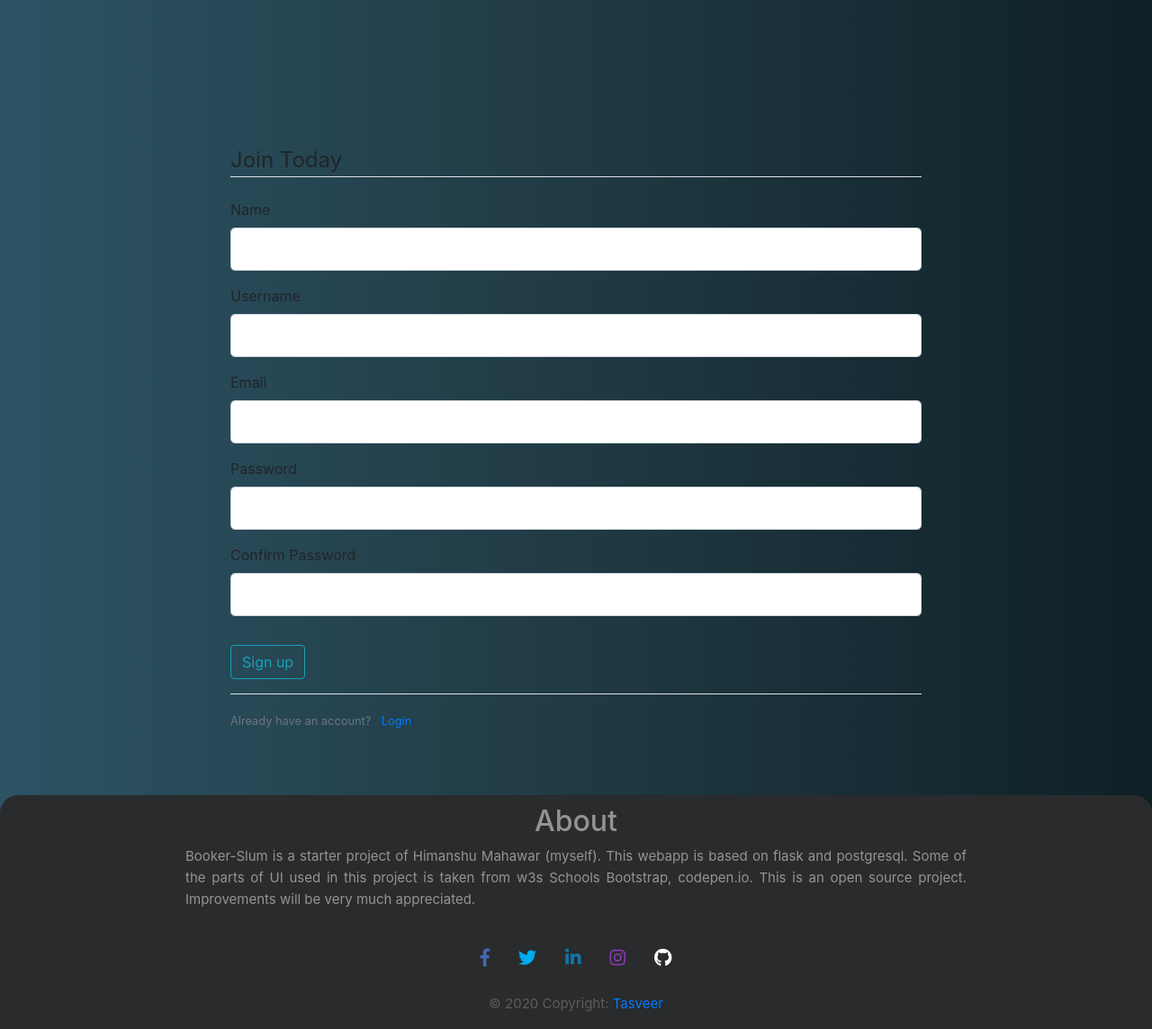
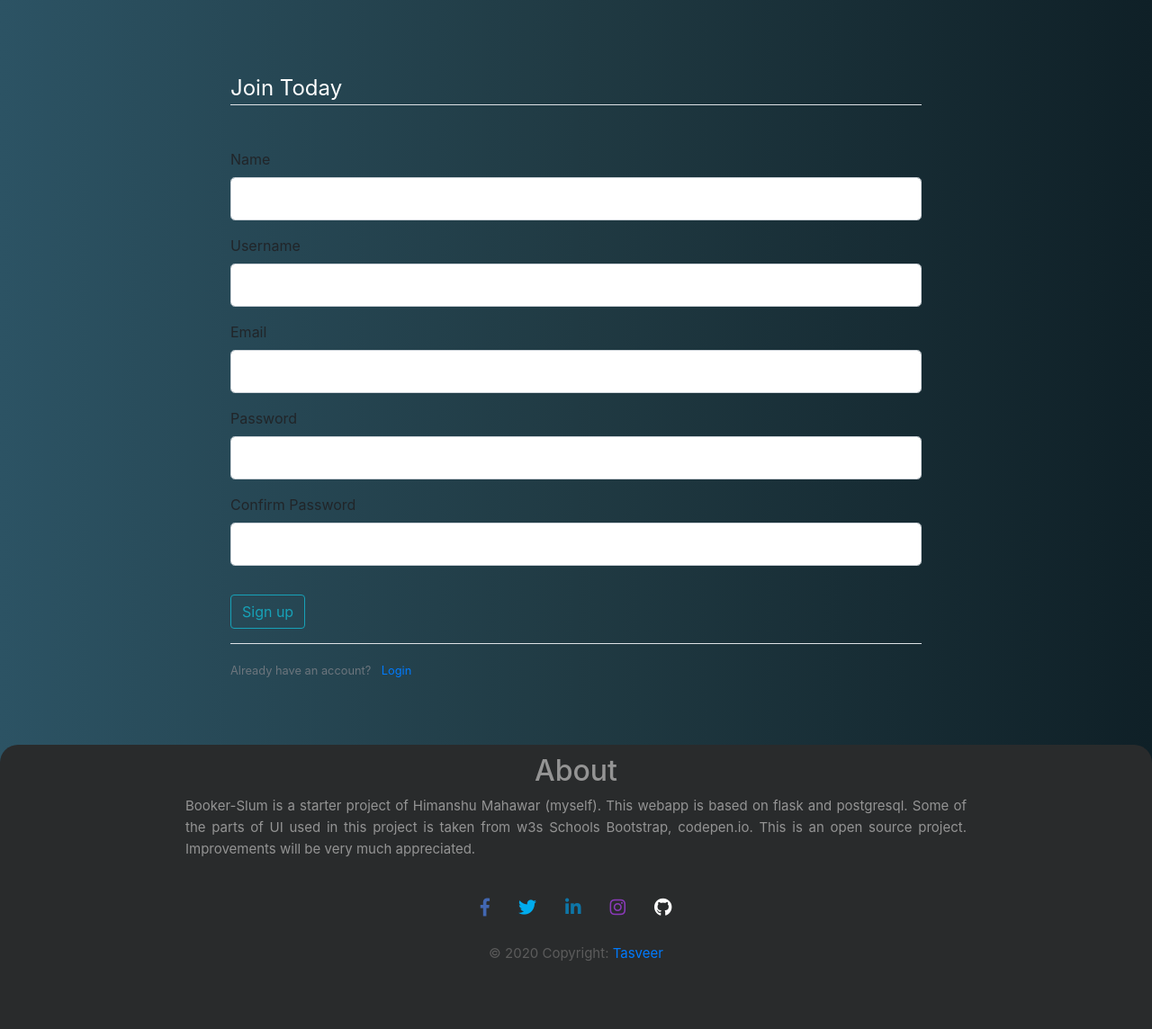
Before and after one commit to himanshu27tasveer/Booker-Slum, a Flask app: page /register in a window 1280 px wide. Shown: the part 56-1200 px from the top of the page at 90% size. After the commit the page ends 1124 px from the top, so only its background shows below. Run offline with Flask 2, Linux system fonts and the light colour scheme; some libraries are stand-ins or nearby versions.

Commit message:
Update register.html

```diff
--- a/app/bookapp/templates/register.html
+++ b/app/bookapp/templates/register.html
@@ -2,12 +2,13 @@
 
 {% block content %}
 
-    <div style="width: 60%;margin-left: 20%;margin-top: 20vh;">
+    <div style="width: 60%;margin-left: 20%;margin-top: 10vh;">
     	 <div class="content-section">
             <form method="post" action="">
                 {{ form.hidden_tag() }}
                 <fieldset class="form-group">
-                    <legend class="border-bottom mb-4">Join Today</legend>
+                    <legend class="border-bottom mb-4" style="color: white;">Join Today</legend>
+                    <br>
                     <div class="form-group">
                         {{form.name.label(class="form-control-label")}}
 
```
